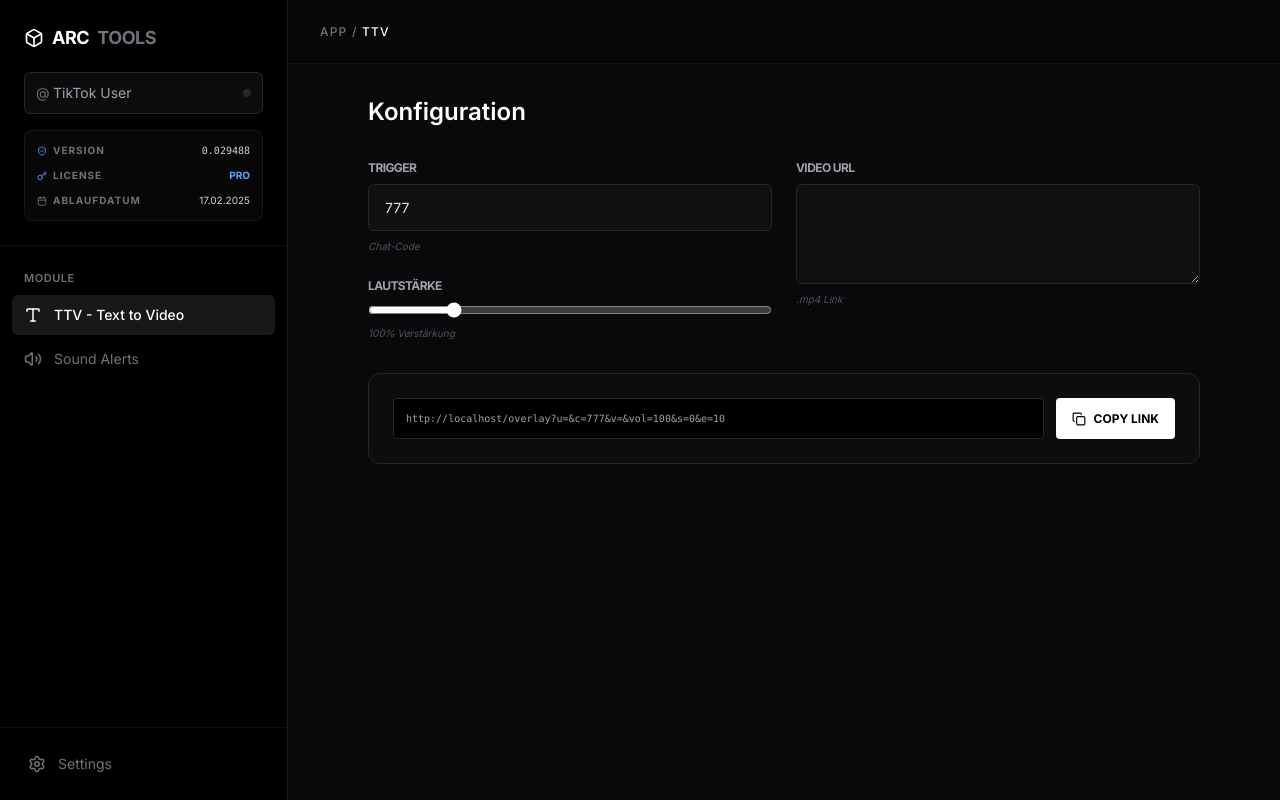
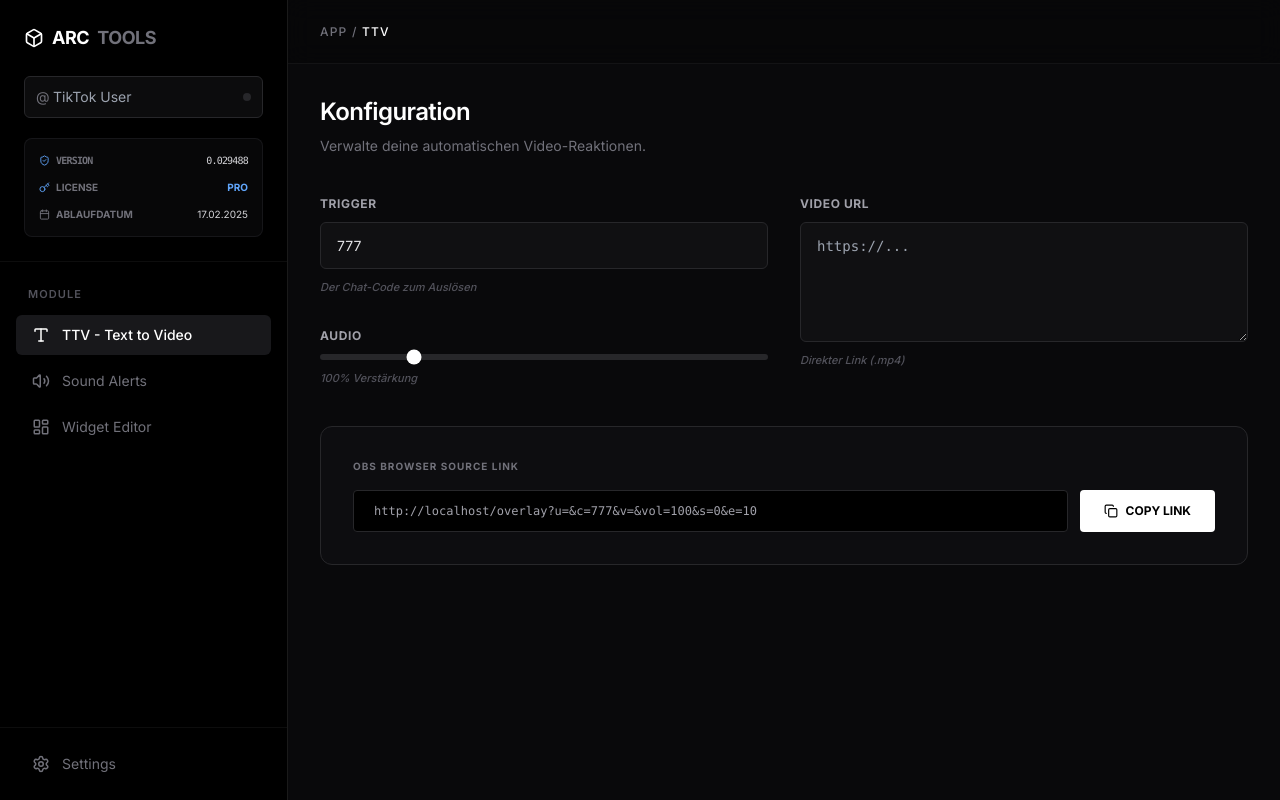
Before and after one commit to muhtarremsi/tiktok-overlay, a Next.js app: page / in a window 1280 px wide. Built offline with nearby package versions, Linux system fonts and the light colour scheme.

Commit message:
Restore original desktop layout, fixed sidebar, and removed skeletons

```diff
--- a/app/page.tsx
+++ b/app/page.tsx
@@ -38,27 +38,29 @@ export default function Dashboard() {
     switch (activeView) {
       case "ttv": return <ModuleTTV username={username} />;
       case "settings": return <ModuleSettings expiry={expiryDate} version={version} />;
-      default: return <ModulePlaceholder title={activeView} />;
+      default: return <ModuleTTV username={username} />;
     }
   };
 
   return (
     <div className="flex h-screen w-full overflow-hidden bg-[#09090b] text-zinc-200 font-sans">
+      {/* Mobile Sidebar Overlay */}
       {sidebarOpen && (
         <div className="fixed inset-0 bg-black/60 backdrop-blur-sm z-40 lg:hidden" onClick={() => setSidebarOpen(false)} />
       )}
 
+      {/* SIDEBAR - Desktop fest, Mobile Slide-in */}
       <aside className={`fixed inset-y-0 left-0 w-72 bg-black border-r border-white/10 z-50 transition-transform duration-300 lg:relative lg:translate-x-0 ${sidebarOpen ? "translate-x-0" : "-translate-x-full"}`}>
         <div className="flex flex-col h-full">
           <div className="p-6 border-b border-white/5">
-            <div className="flex items-center justify-between mb-5 text-white">
+            <div className="flex items-center justify-between mb-6 text-white">
               <h1 className="font-bold text-lg tracking-tight flex items-center gap-2">
                 <Box className="w-5 h-5 text-white" /> ARC<span className="text-zinc-500">TOOLS</span>
               </h1>
               <button className="lg:hidden" onClick={() => setSidebarOpen(false)}><X size={20} /></button>
             </div>
 
-            <div className="relative mb-4">
+            <div className="relative mb-5">
               <div className="absolute inset-y-0 left-3 flex items-center pointer-events-none text-zinc-500 text-sm">@</div>
               <input type="text" placeholder="TikTok User" value={username} onChange={(e) => setUsername(e.target.value)} className="w-full bg-zinc-900/50 border border-zinc-800 text-zinc-200 text-sm rounded-md py-2.5 pl-7 pr-10 focus:outline-none focus:border-zinc-600 transition-all" />
               <div className="absolute inset-y-0 right-3 flex items-center">
@@ -66,19 +68,29 @@ export default function Dashboard() {
               </div>
             </div>
 
-            <div className="bg-zinc-900/30 border border-zinc-800/50 rounded-lg p-3 space-y-2.5">
-              <div className="flex items-center justify-between"><span className="text-[10px] text-zinc-500 font-bold uppercase tracking-widest flex items-center gap-1.5"><ShieldCheck size={10} className="text-blue-400" /> VERSION</span><span className="text-[10px] text-zinc-300 font-mono">{version}</span></div>
-              <div className="flex items-center justify-between"><span className="text-[10px] text-zinc-500 font-bold uppercase tracking-widest flex items-center gap-1.5"><Key size={10} className="text-blue-400" /> LICENSE</span><span className="text-[10px] text-blue-400 font-bold">{licenseType}</span></div>
-              <div className="flex items-center justify-between"><span className="text-[10px] text-zinc-500 font-bold uppercase tracking-widest flex items-center gap-1.5"><Calendar size={10} /> ABLAUFDATUM</span><span className="text-[10px] text-zinc-300">{expiryDate}</span></div>
+            <div className="bg-zinc-900/30 border border-zinc-800/50 rounded-lg p-3.5 space-y-3">
+              <div className="flex items-center justify-between font-mono tracking-tighter">
+                <span className="text-[10px] text-zinc-500 font-bold uppercase flex items-center gap-1.5"><ShieldCheck size={11} className="text-blue-400" /> VERSION</span>
+                <span className="text-[10px] text-zinc-300">{version}</span>
+              </div>
+              <div className="flex items-center justify-between">
+                <span className="text-[10px] text-zinc-500 font-bold uppercase flex items-center gap-1.5"><Key size={11} className="text-blue-400" /> LICENSE</span>
+                <span className="text-[10px] text-blue-400 font-bold">{licenseType}</span>
+              </div>
+              <div className="flex items-center justify-between">
+                <span className="text-[10px] text-zinc-500 font-bold uppercase flex items-center gap-1.5"><Calendar size={11} /> ABLAUFDATUM</span>
+                <span className="text-[10px] text-zinc-300">{expiryDate}</span>
+              </div>
             </div>
           </div>
 
-          <nav className="flex-1 overflow-y-auto py-6 px-3 space-y-8">
+          <nav className="flex-1 overflow-y-auto py-6 px-4 space-y-8">
             <div>
-              <h3 className="px-3 text-[11px] font-semibold text-zinc-500 uppercase tracking-wider mb-2">Module</h3>
-              <div className="space-y-1">
+              <h3 className="px-3 text-[11px] font-semibold text-zinc-600 uppercase tracking-widest mb-3">Module</h3>
+              <div className="space-y-1.5">
                 <SidebarItem icon={<Type size={18} />} label="TTV - Text to Video" active={activeView === "ttv"} onClick={() => {setActiveView("ttv"); setSidebarOpen(false);}} />
                 <SidebarItem icon={<Volume2 size={18} />} label="Sound Alerts" active={activeView === "sounds"} onClick={() => {setActiveView("sounds"); setSidebarOpen(false);}} />
+                <SidebarItem icon={<LayoutDashboard size={18} />} label="Widget Editor" active={activeView === "widgets"} onClick={() => {setActiveView("widgets"); setSidebarOpen(false);}} />
               </div>
             </div>
           </nav>
@@ -87,13 +99,14 @@ export default function Dashboard() {
         </div>
       </aside>
 
-      <main className="flex-1 flex flex-col min-w-0 bg-[#09090b] relative">
-        <header className="h-16 border-b border-white/5 flex items-center justify-between px-4 lg:px-8 bg-black/20 backdrop-blur-md sticky top-0 z-30">
+      {/* MAIN CONTENT */}
+      <main className="flex-1 flex flex-col min-w-0 bg-[#09090b]">
+        <header className="h-16 border-b border-white/5 flex items-center justify-between px-8 bg-black/20 backdrop-blur-md sticky top-0 z-30">
           <div className="flex items-center gap-4">
             <button className="lg:hidden text-white" onClick={() => setSidebarOpen(true)}><Menu size={24} /></button>
-            <div className="text-xs font-medium uppercase tracking-widest text-zinc-500 truncate">App / <span className="text-white">{activeView}</span></div>
+            <div className="text-xs font-medium uppercase tracking-widest text-zinc-500">App / <span className="text-white">{activeView}</span></div>
           </div>
-          {isLive && <span className="px-2 py-0.5 rounded-full bg-green-500/10 border border-green-500/20 text-[10px] text-green-500 font-bold">LIVE</span>}
+          {isLive && <span className="px-3 py-1 rounded-full bg-green-500/10 border border-green-500/20 text-[10px] text-green-500 font-bold tracking-widest">LIVE</span>}
         </header>
         <div className="flex-1 overflow-y-auto">{renderContent()}</div>
       </main>
@@ -115,19 +128,23 @@ function ModuleTTV({ username }: { username: string }) {
   }, [username, trigger, videoUrl, volume]);
 
   return (
-    <div className="p-4 sm:p-8 max-w-4xl mx-auto space-y-8">
-      <h2 className="text-xl sm:text-2xl font-semibold text-white">Konfiguration</h2>
-      <div className="grid grid-cols-1 md:grid-cols-2 gap-6">
-        <div className="space-y-6">
-          <InputGroup label="Trigger" desc="Chat-Code"><input type="text" value={trigger} onChange={(e) => setTrigger(e.target.value)} className="input-field" /></InputGroup>
-          <InputGroup label="Lautstärke" desc={`${volume}% Verstärkung`}><input type="range" min="0" max="500" value={volume} onChange={(e) => setVolume(e.target.value)} className="w-full accent-white" /></InputGroup>
+    <div className="p-8 max-w-5xl mx-auto space-y-10 animate-in fade-in duration-500">
+      <div>
+        <h2 className="text-2xl font-semibold text-white mb-2 tracking-tight">Konfiguration</h2>
+        <p className="text-zinc-500 text-sm">Verwalte deine automatischen Video-Reaktionen.</p>
+      </div>
+      <div className="grid grid-cols-1 md:grid-cols-2 gap-8">
+        <div className="space-y-8">
+          <InputGroup label="Trigger" desc="Der Chat-Code zum Auslösen"><input type="text" value={trigger} onChange={(e) => setTrigger(e.target.value)} className="input-field" /></InputGroup>
+          <InputGroup label="Audio" desc={`${volume}% Verstärkung`}><input type="range" min="0" max="500" value={volume} onChange={(e) => setVolume(e.target.value)} className="w-full h-1.5 bg-zinc-800 rounded-lg appearance-none cursor-pointer accent-white" /></InputGroup>
         </div>
-        <InputGroup label="Video URL" desc=".mp4 Link"><textarea value={videoUrl} onChange={(e) => setVideoUrl(e.target.value)} className="input-field min-h-[100px] font-mono text-[11px]" /></InputGroup>
+        <InputGroup label="Video URL" desc="Direkter Link (.mp4)"><textarea value={videoUrl} onChange={(e) => setVideoUrl(e.target.value)} className="input-field min-h-[120px] font-mono text-xs leading-relaxed" placeholder="https://..." /></InputGroup>
       </div>
-      <div className="bg-zinc-900/30 border border-zinc-800 rounded-xl p-4 sm:p-6">
-        <div className="flex flex-col sm:flex-row gap-3">
-          <div className="flex-1 bg-black border border-zinc-800 rounded px-3 py-3 text-zinc-400 font-mono text-[10px] truncate">{generatedLink}</div>
-          <button onClick={() => {navigator.clipboard.writeText(generatedLink); setCopied(true); setTimeout(() => setCopied(false), 2000);}} className="bg-white text-black py-2 px-4 rounded font-bold text-xs uppercase flex items-center justify-center gap-2">
+      <div className="bg-zinc-900/30 border border-zinc-800 rounded-xl p-8">
+        <label className="text-[10px] font-bold text-zinc-500 mb-4 block uppercase tracking-widest">OBS Browser Source Link</label>
+        <div className="flex gap-3">
+          <div className="flex-1 bg-black border border-zinc-800 rounded px-5 py-3 text-zinc-400 font-mono text-xs truncate select-all">{generatedLink}</div>
+          <button onClick={() => {navigator.clipboard.writeText(generatedLink); setCopied(true); setTimeout(() => setCopied(false), 2000);}} className="bg-white text-black px-6 rounded font-bold text-xs uppercase hover:bg-zinc-200 transition-all flex items-center gap-2">
             {copied ? <Check size={14} /> : <Copy size={14} />} {copied ? "Kopiert" : "Copy Link"}
           </button>
         </div>
@@ -137,14 +154,11 @@ function ModuleTTV({ username }: { username: string }) {
 }
 
 function SidebarItem({ icon, label, active, onClick }: any) {
-  return <button onClick={onClick} className={`w-full flex items-center gap-3 px-3 py-2.5 rounded-md text-sm transition-all ${active ? "bg-zinc-900 text-white font-medium shadow-sm" : "text-zinc-500 hover:bg-zinc-900/50"}`}><span>{icon}</span>{label}</button>;
+  return <button onClick={onClick} className={`w-full flex items-center gap-3 px-4 py-2.5 rounded-md text-sm transition-all ${active ? "bg-zinc-900 text-white font-medium" : "text-zinc-500 hover:text-zinc-300 hover:bg-zinc-900/50"}`}><span>{icon}</span>{label}</button>;
 }
 function InputGroup({ label, desc, children }: any) {
-  return <div className="flex flex-col gap-2"><label className="text-xs font-bold text-zinc-400 uppercase tracking-tighter">{label}</label>{children}<p className="text-[10px] text-zinc-600 italic">{desc}</p></div>;
+  return <div className="flex flex-col gap-2.5"><label className="text-xs font-bold text-zinc-400 uppercase tracking-wider">{label}</label>{children}<p className="text-[11px] text-zinc-600 font-medium italic">{desc}</p></div>;
 }
 function ModuleSettings({ expiry, version }: any) {
-  return <div className="p-8"><div className="bg-zinc-900/50 p-6 rounded-lg border border-zinc-800 max-w-lg"><h3 className="text-white font-medium mb-4 flex items-center gap-2"><Zap size={16} className="text-yellow-500" /> PRO Lizenz</h3><p className="text-zinc-400 text-sm">Gültig bis: {expiry}</p><p className="text-zinc-600 text-[10px] mt-2 font-mono">Build: {version}</p></div></div>;
+  return <div className="p-10"><div className="bg-zinc-900/50 p-8 rounded-lg border border-zinc-800 max-w-lg"><h3 className="text-white font-medium mb-4 flex items-center gap-2"><Zap size={18} className="text-yellow-500" /> Account Status</h3><p className="text-zinc-400 text-sm">PRO Lizenz aktiv bis: {expiry}</p><p className="text-zinc-600 text-[10px] mt-2 font-mono tracking-tighter uppercase">Build: {version}</p></div></div>;
 }
-function ModulePlaceholder({ title }: any) {
-  return <div className="p-8 text-zinc-600 uppercase text-[10px] tracking-widest">{title} wird geladen...</div>;
-}
```
